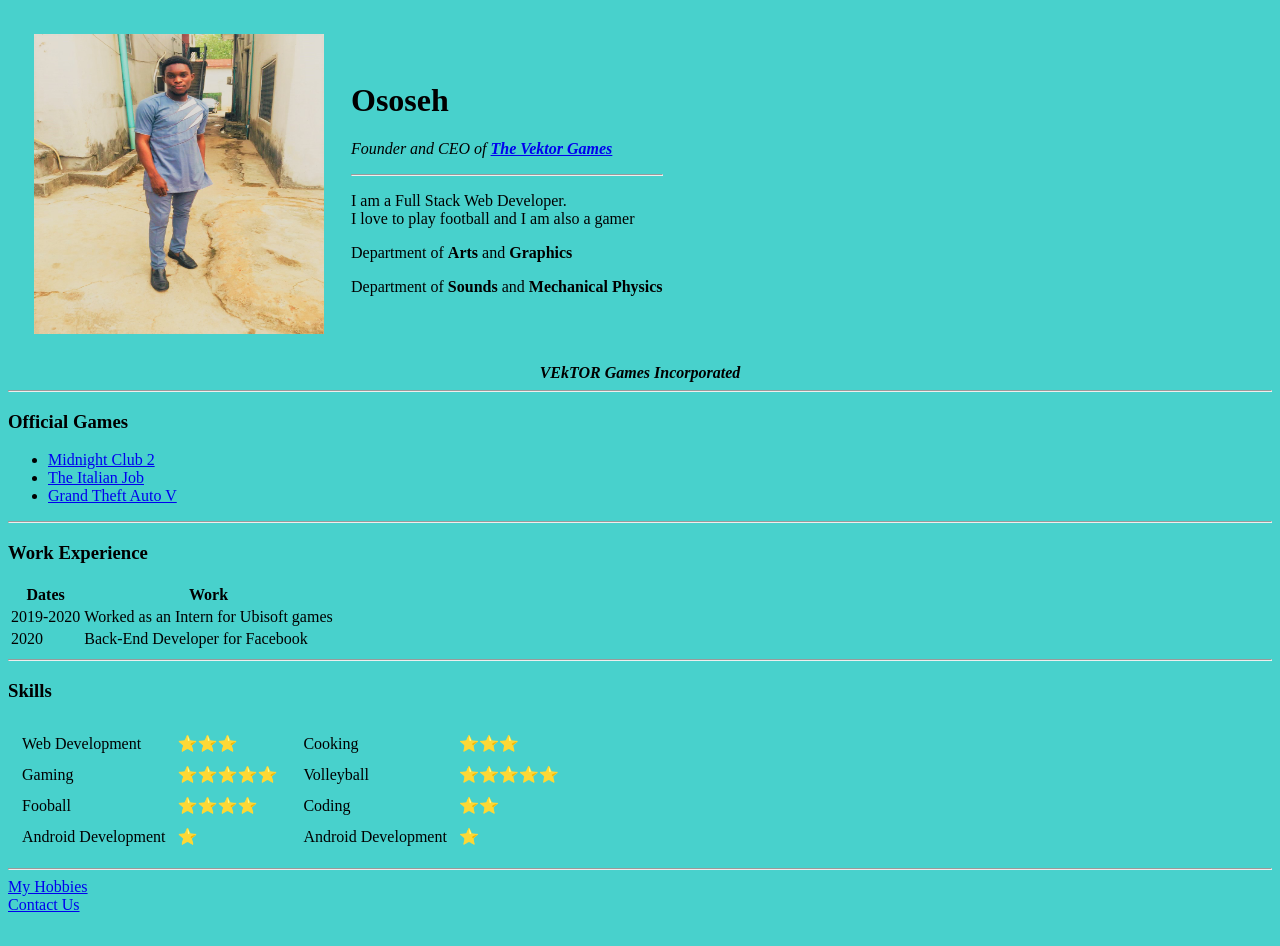
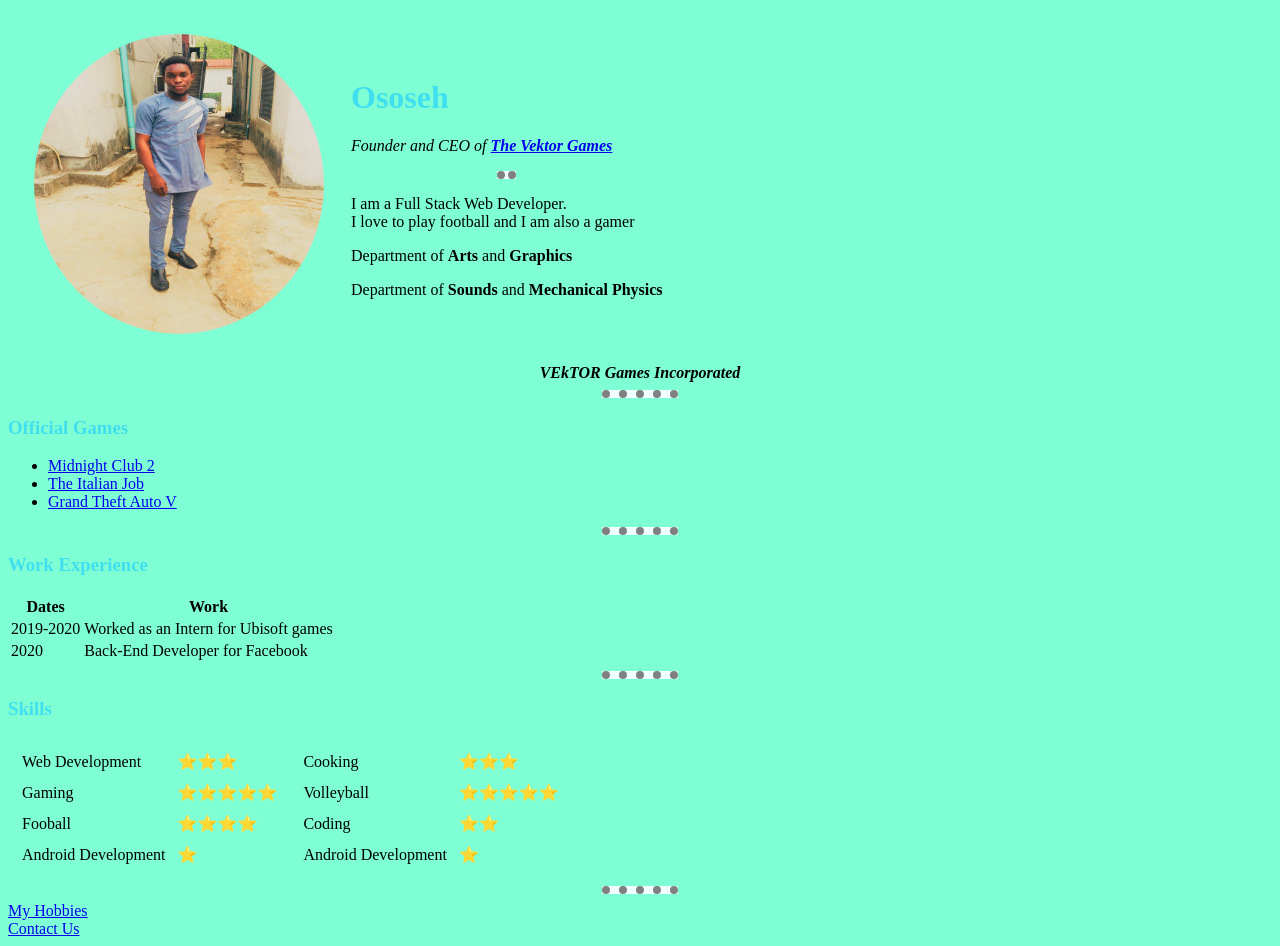
Before and after one commit to Ososeh/cv, a plain HTML site: page index.html in a window 1280 px wide. Before the commit the page ends 922 px from the top, so only its background shows below. Drawn offline with Linux system fonts and the light colour scheme.

Commit message:
Add files via upload

```diff
--- /dev/null
+++ b/css/styles.css
@@ -0,0 +1,27 @@
+
+body {
+  background-color: #7fffd4;
+}
+
+hr {
+  background-color: #f0ffff;
+  border-style: none;
+  border-top-style: dotted;
+  border-color: grey;
+  border-width: 8px;
+  border-spacing: 35px;
+  width: 6%;
+}
+img {
+  border-radius: 100%;
+}
+
+h1{
+  color: #40DFEF
+}
+h3{
+  color: #40DFEF
+}
+h2{
+  color: #40DFEF
+}
--- a/index.html
+++ b/index.html
@@ -4,23 +4,13 @@
 <head>
   <meta charset="utf-8" />
   <title>🖤 Ososeh's Business Enterprise</title>
-
-  <style>
-    body {
-      background-color: #48d1cc
-    }
-
-    hr {
-      background-color: #f0ffff
-    }
-  </style>
-
+<link rel="stylesheet" href="css/styles.css">
 </head>
 
 <body>
   <table cellspacing="25">
     <tr>
-      <td><img src="Images/divine.jpg" alt=" Ososeh" width="290" height="300"></td>
+      <td><img src="Images/divine.jpg" alt=" Ososeh"width="290" height="300"></td>
       <td>
         <h1>Ososeh</h1>
         <p><em>Founder and CEO of <strong><a href="https://www.rockstargames.com/">The Vektor Games</a></strong></em></p>
```
Also changed, not shown: contact us.html (+2 -1 lines), hobbies.html (+2 -1 lines).
